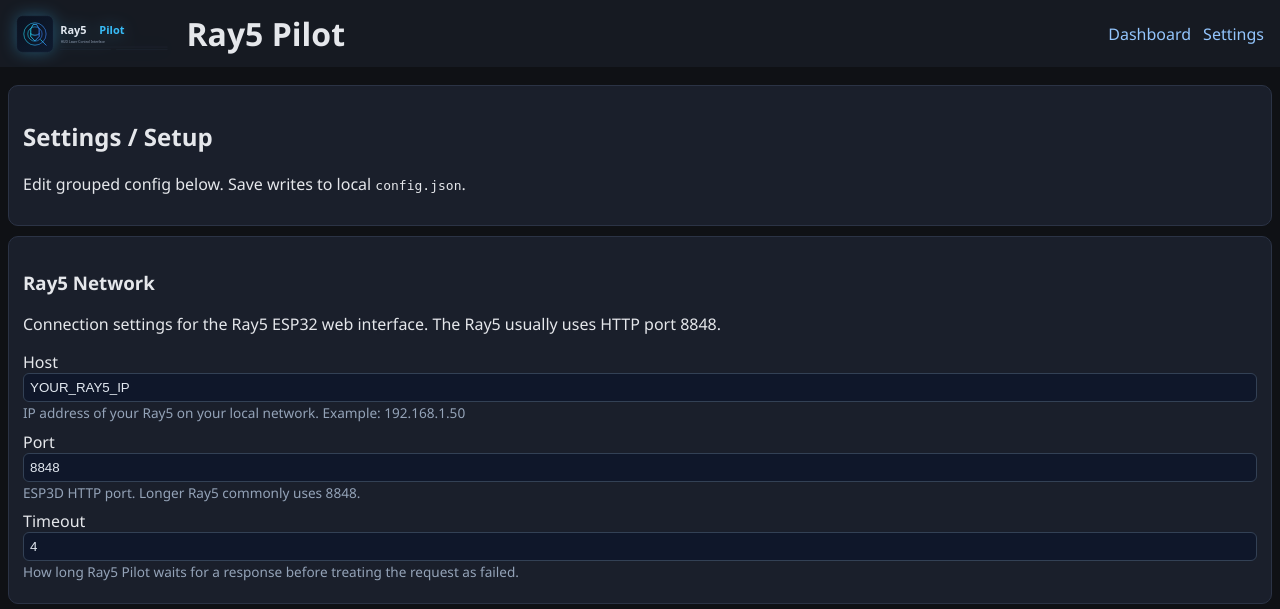
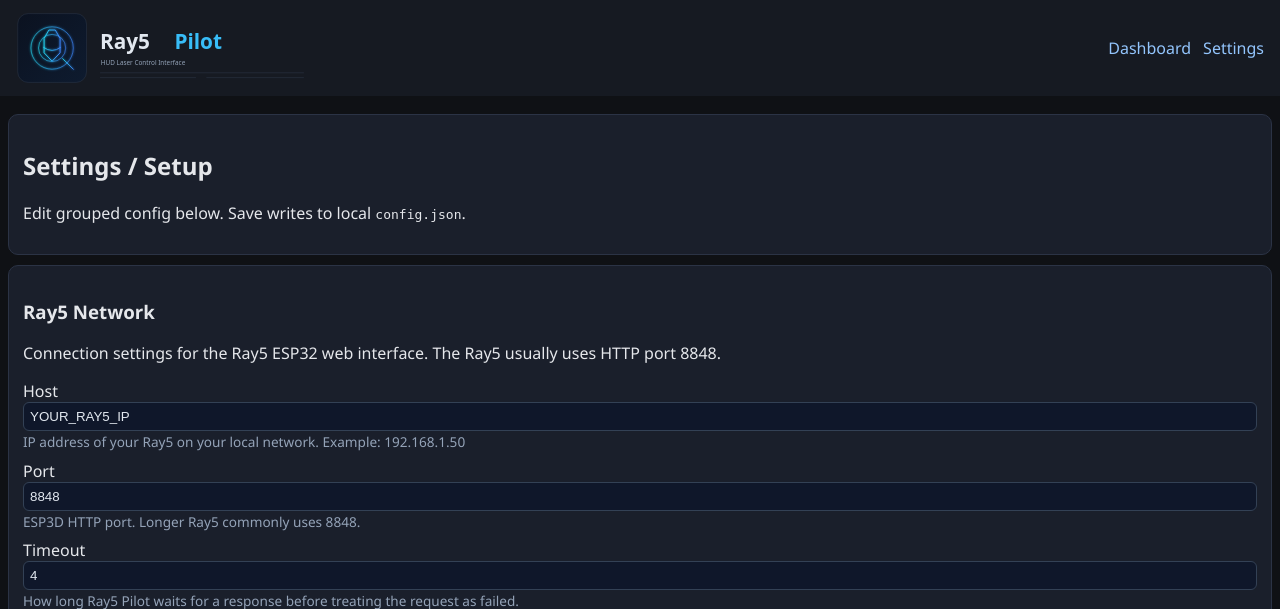
Before and after one commit to P0k3sm0t/Ray5-Pilot, a Flask app: page /setup in a window 1280 px wide. Shown: the top 609 px of the page. Run offline with Flask 3, Linux system fonts and the light colour scheme.

Commit message:
Ray5 Pilot v1.0.1 - Logo, Settings Help, Overlay Alignment, G-code Safety, and Sanitized Diagnostics

```diff
--- a/web/static/style.css
+++ b/web/static/style.css
@@ -1,9 +1,9 @@
 *{box-sizing:border-box}
 body{font-family:Segoe UI,Arial,sans-serif;background:#0f1115;color:#e5e7eb;margin:0;overflow-x:hidden}
-header{display:flex;justify-content:space-between;align-items:center;padding:12px 16px;background:#161a22;position:sticky;top:0}
-.brand{display:flex;align-items:center;gap:10px}
-.brand h1{margin:0}
-.brand-logo{height:38px;width:auto;display:block;filter:drop-shadow(0 0 8px rgba(56,189,248,.35))}
+header{display:flex;align-items:center;justify-content:space-between;gap:16px;padding:12px 16px;background:#161a22;position:sticky;top:0}
+.brand{display:flex;align-items:center;gap:12px}
+.brand-logo-main{display:block;height:72px;width:auto;max-width:min(420px,70vw);object-fit:contain}
+header nav{flex:0 0 auto}
 nav a{color:#93c5fd;margin-left:12px;text-decoration:none}
 main{max-width:100%;overflow-x:hidden;padding:8px}
 .card{background:#1a1f2b;border:1px solid #2b3345;border-radius:10px;padding:14px;margin:10px 0;width:100%;max-width:100%;overflow:hidden}
@@ -112,5 +112,8 @@
 
 @media (max-width:800px){
   main{padding:6px}
-  .brand-logo{height:34px}
 }
+
+@media (max-width:700px){
+  .brand-logo-main{height:52px;max-width:75vw}
+}
--- a/web/templates/index.html
+++ b/web/templates/index.html
@@ -10,9 +10,8 @@
 </head>
 <body>
 <header>
-  <div class="brand">
-    <img src="/static/logo.svg" alt="Ray5 Pilot logo" class="brand-logo">
-    <h1>Ray5 Pilot</h1>
+  <div class="brand brand-logo-only">
+    <img src="/static/logo.svg" alt="Ray5 Pilot" class="brand-logo-main">
   </div>
   <nav><a href="/">Dashboard</a><a href="/setup">Settings</a></nav>
 </header>
--- a/web/templates/setup.html
+++ b/web/templates/setup.html
@@ -2,7 +2,7 @@
 <html lang="en">
 <head><meta charset="utf-8"><meta name="viewport" content="width=device-width,initial-scale=1"><title>Ray5 Pilot Settings</title><link rel="icon" href="/static/favicon.svg" type="image/svg+xml"><link rel="alternate icon" href="/static/favicon.ico"><link rel="stylesheet" href="/static/style.css"></head>
 <body>
-<header><div class="brand"><img src="/static/logo.svg" alt="Ray5 Pilot logo" class="brand-logo"><h1>Ray5 Pilot</h1></div><nav><a href="/">Dashboard</a><a href="/setup">Settings</a></nav></header>
+<header><div class="brand brand-logo-only"><img src="/static/logo.svg" alt="Ray5 Pilot" class="brand-logo-main"></div><nav><a href="/">Dashboard</a><a href="/setup">Settings</a></nav></header>
 <main><section class="card"><h2>Settings / Setup</h2><p>Edit grouped config below. Save writes to local <code>config.json</code>.</p></section>
 <div class="grid">
 <section class="card"><h3>Ray5 Network</h3><p>Connection settings for the Ray5 ESP32 web interface. The Ray5 usually uses HTTP port 8848.</p><label>Host <input id="ray_host"></label><p class="field-help">IP address of your Ray5 on your local network. Example: 192.168.1.50</p><label>Port <input id="ray_port" type="number"></label><p class="field-help">ESP3D HTTP port. Longer Ray5 commonly uses 8848.</p><label>Timeout <input id="ray_timeout" type="number" step="0.1"></label><p class="field-help">How long Ray5 Pilot waits for a response before treating the request as failed.</p></section>
```
Also changed, not shown: README.md.
